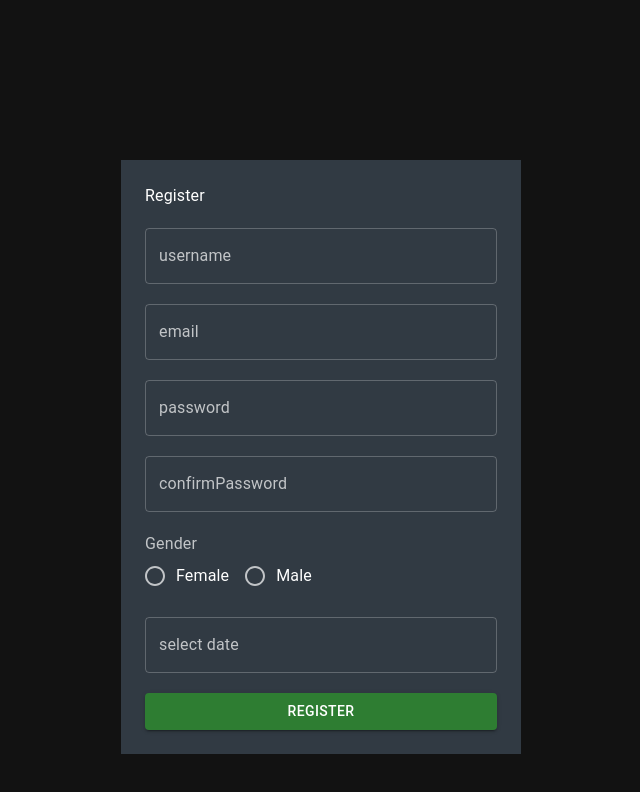
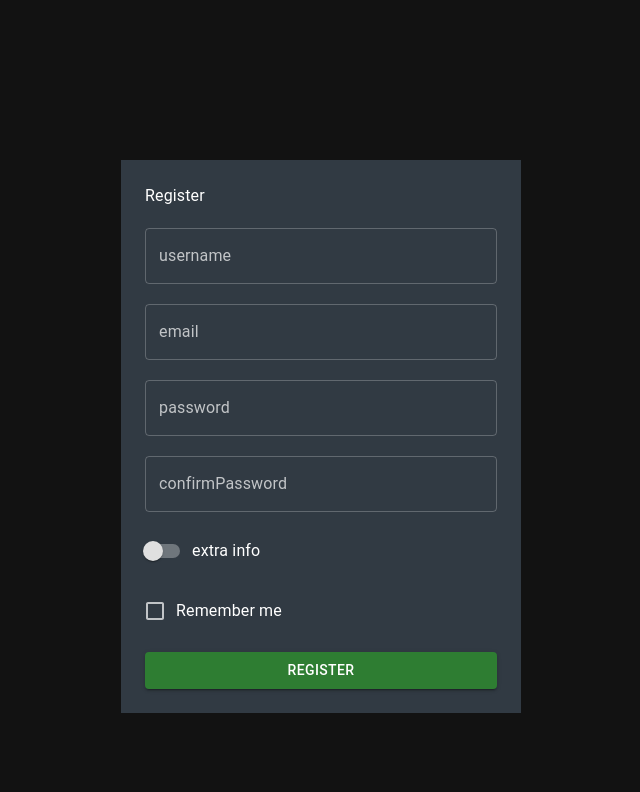
Before and after one commit to sarvdavoudi/authentication, a Next.js app: page /register in a window 1280 px wide. Shown: the top 792 px of the page, without its empty margins (319-959 px from the left). Built offline with nearby package versions, Linux system fonts and the light colour scheme.

Commit message:
update:extra info added

```diff
--- a/src/pages/register/index.jsx
+++ b/src/pages/register/index.jsx
@@ -1,11 +1,13 @@
 import { yupResolver } from "@hookform/resolvers/yup";
 import {
   Button,
+  Checkbox,
   FormControl,
   FormControlLabel,
   FormLabel,
   Radio,
   RadioGroup,
+  Switch,
   TextField,
   Typography,
   useTheme,
@@ -46,7 +48,7 @@ const index = () => {
 
   const theme = useTheme();
   const [selectedDate, setSelectedDate] = useState(null);
-
+  const [checkExtraInfo, setCheckExtraInfo] = useState(null);
   return (
     <>
       <Box
@@ -59,7 +61,6 @@ const index = () => {
         }}
       >
         <Typography>Register</Typography>
-
         <form
           onSubmit={handleSubmit(onSubmit)}
           style={{
@@ -93,6 +94,14 @@ const index = () => {
             {...register("confirmPassword")}
             helperText={errors.confirmPassword?.message}
           />
+          {/* show more info */}
+          <FormControlLabel
+            label="extra info"
+            control={<Switch />}
+            onChange={() => setCheckExtraInfo(!checkExtraInfo)}
+          />
+          {checkExtraInfo && (
+            <>
               {/* gender */}
               <FormControl>
                 <FormLabel>Gender</FormLabel>
@@ -102,7 +111,11 @@ const index = () => {
                     label="Female"
                     control={<Radio />}
                   />
-              <FormControlLabel value="male" label="Male" control={<Radio />} />
+                  <FormControlLabel
+                    value="male"
+                    label="Male"
+                    control={<Radio />}
+                  />
                 </RadioGroup>
               </FormControl>
               {/* data picker */}
@@ -113,7 +126,10 @@ const index = () => {
                   onChange={(newDate) => setSelectedDate(newDate)}
                 />
               </LocalizationProvider>
-
+            </>
+          )}
+          {/* checkbox */}
+          <FormControlLabel label="Remember me" control={<Checkbox />} />
           <Button type="submit" variant="contained" color="primary">
             Register
           </Button>
```
Lines whose indentation alone changed are shown as unchanged.
